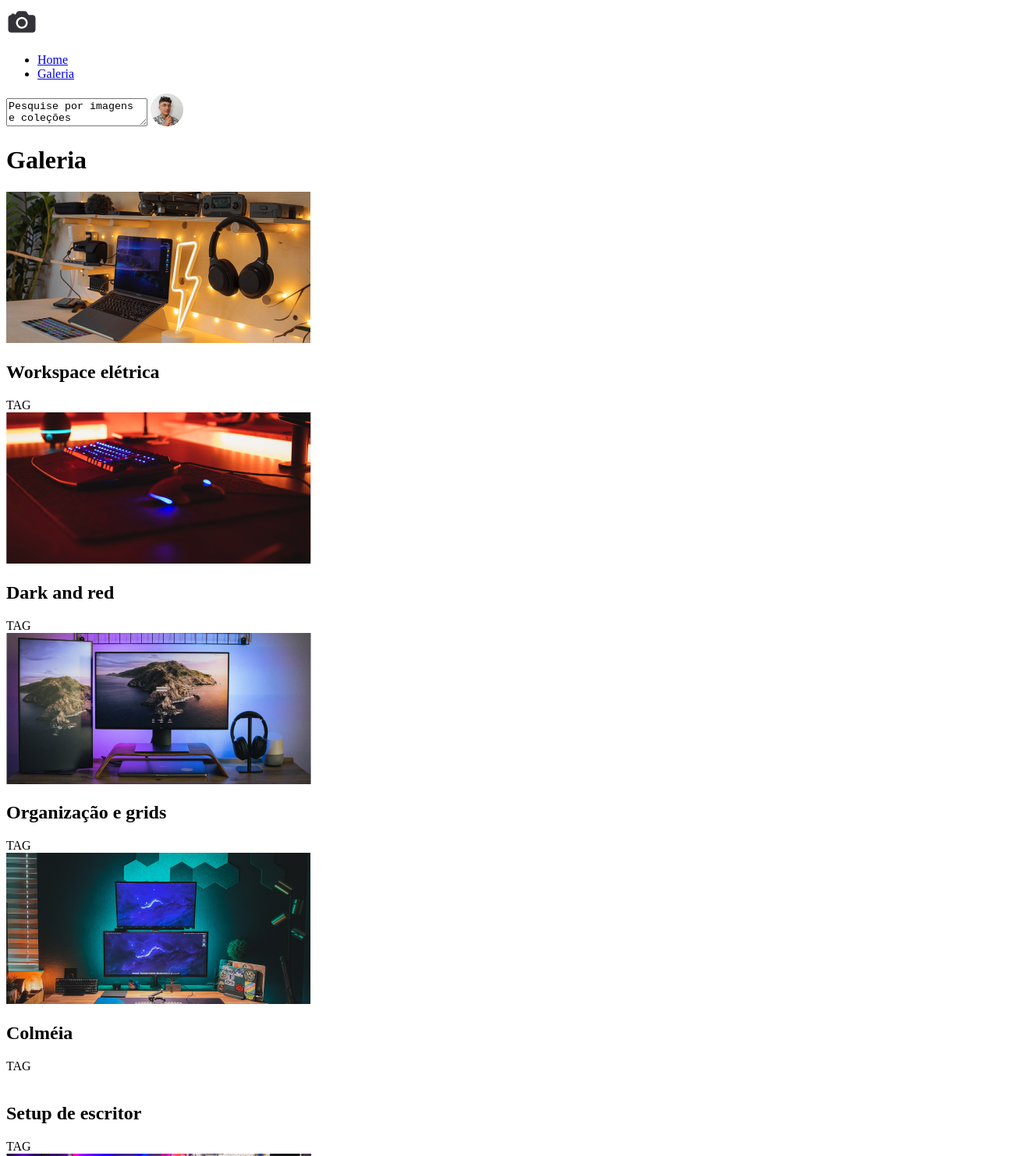
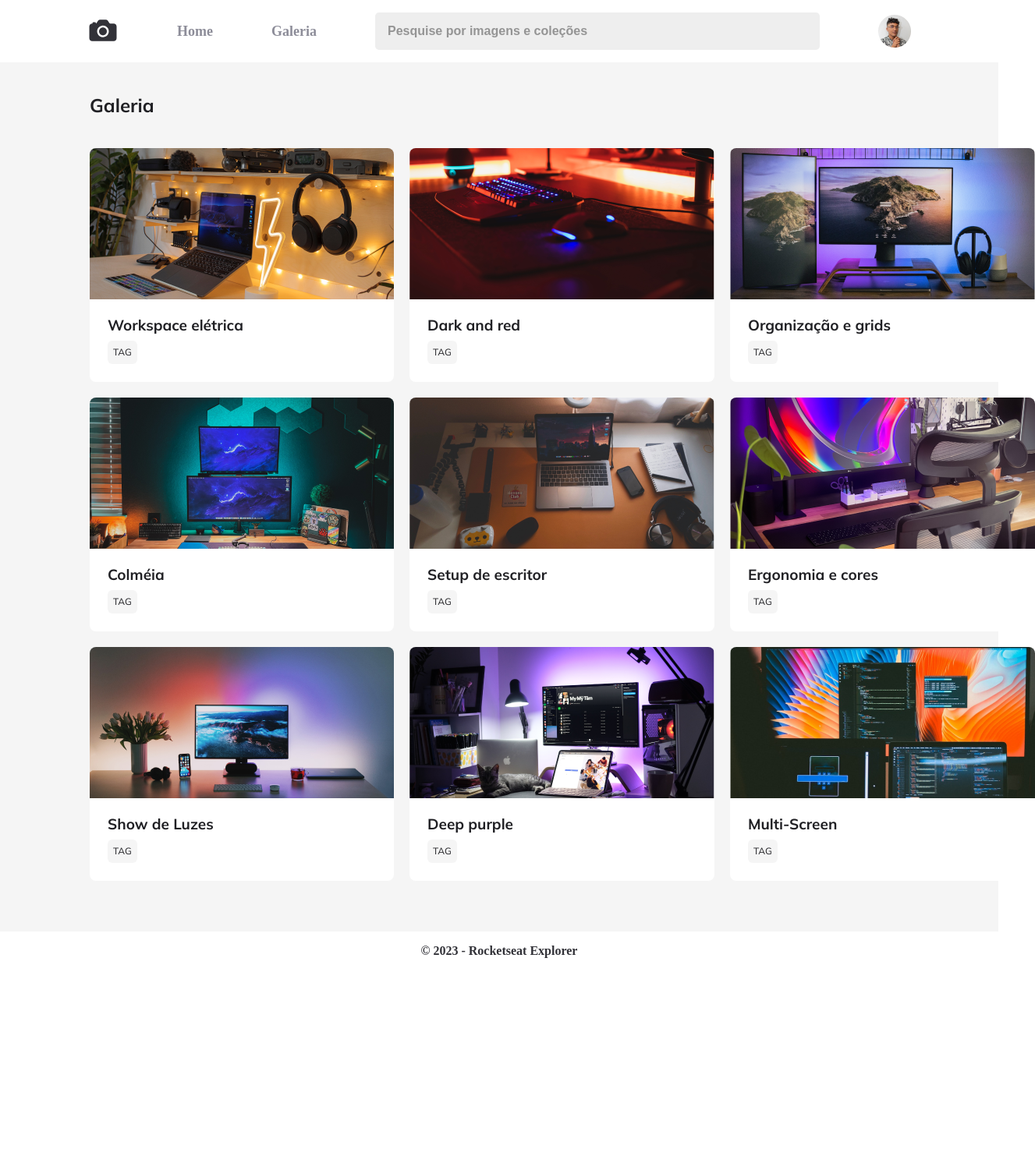
Before and after one commit to dev-gabriel-henrique/page-image-explorer-challenge, a plain HTML site: page index.html in a window 1280 px wide. Shown: the top 1483 px of the page at 78% size, 1327 px wide, since content can reach past the window. After the commit the page ends 1245 px from the top, so only its background shows below. Drawn offline with Linux system fonts and the light colour scheme.

Commit message:
project ended

```diff
--- a/index.html
+++ b/index.html
@@ -1,5 +1,6 @@
 <!DOCTYPE html>
 <html lang="pt-br">
+
 <head>
   <link rel="preconnect" href="https://fonts.googleapis.com" />
   <link rel="preconnect" href="https://fonts.gstatic.com" crossorigin />
@@ -7,18 +8,19 @@
   <meta charset="UTF-8" />
   <meta name="viewport" content="width=device-width, initial-scale=1.0" />
 
-    <link
-      href="https://fonts.googleapis.com/css2?family=Mulish:ital,wght@0,200..1000;1,200..1000&display=swap"
-      rel="stylesheet"
-    />
+  <link href="https://fonts.googleapis.com/css2?family=Mulish:ital,wght@0,200..1000;1,200..1000&display=swap"
+    rel="stylesheet" />
 
   <title>Page Images</title>
 
   <link rel="stylesheet" href="style.css" />
 </head>
+
 <body>
   <header>
+    <a href="#">
       <img src="./Assets/camera.svg" alt="imagem de uma camera preta">
+    </a>
 
     <ul>
       <li>
@@ -30,81 +32,145 @@
       </li>
     </ul>
 
-      <textarea name="event-search" id="event-search">Pesquise por imagens e coleções</textarea>
+    <input type="search" name="event-search" id="event-search" placeholder="Pesquise por imagens e coleções" size="50">
 
     <img src="./Assets/Jojo.png" alt="Imagem de um homem em formato de perfil">
   </header>
 
-    <main>
+  <div class="page">
+
     <h1>Galeria</h1>
 
-      <div class="Frames">
+    <main>
+
+      <div class="frames">
+        <a href="#">
           <img src="./Assets/image-1.png" alt="imagem de um local de trabalho">
 
+          <div class="description">
             <h2>Workspace elétrica</h2>
 
-        <div class="tag">TAG</div>
+            <p>TAG</p>
+
+          </div>
+        </a>
       </div>
 
-      <div class="Frames">
+      <div class="frames">
+        <a href="#">
           <img src="./Assets/image-2.png" alt="Imagem de um teclado e mouse com fundo vermelho">
+
+          <div class="description">
             <h2>Dark and red</h2>
 
-        <div class="tag">TAG</div>
+            <p>TAG</p>
+          </div>
+        </a>
       </div>
 
-      <div class="Frames">
+      <div class="frames">
+        <a href="#">
           <img src="./Assets/image-3.png" alt="Imagem de 2 monitores">
+
+          <div class="description">
+
             <h2>Organização e grids</h2>
 
-        <div class="tag">TAG</div>
+            <p>TAG</p>
+
+          </div>
+        </a>
       </div>
 
-      <div class="Frames">
+      <div class="frames">
+        <a href="#">
           <img src="./Assets/image-4.png" alt="2 monitores com fundo verde marinho">
+
+          <div class="description">
+
             <h2>Colméia</h2>
 
-        <div class="tag">TAG</div>
+            <p>TAG</p>
+
+          </div>
+        </a>
       </div>
 
-      <div class="Frames">
-        <img src="./Assets/image-5.pngnotebook numa area de trabalho" alt="">
+      <div class="frames">
+        <a href="#">
+          <img src="./Assets/image-5.png" alt="notebook em uma area de trabalho">
+
+          <div class="description">
+
             <h2>Setup de escritor</h2>
 
-        <div class="tag">TAG</div>
+            <p>TAG</p>
+
+          </div>
+        </a>
       </div>
 
-      <div class="Frames">
+      <div class="frames">
+        <a href="#">
           <img src="./Assets/image-6.png" alt="Área de trabalho ">
+
+          <div class="description">
+
             <h2>Ergonomia e cores</h2>
 
-        <div class="tag">TAG</div>
+            <p>TAG</p>
+          </div>
+        </a>
       </div>
 
-      <div class="Frames">
+      <div class="frames">
+        <a href="#">
           <img src="./Assets/image-7.png" alt="Imagem clean de 1 monitor com planta e outros objetos">
+
+          <div class="description">
+
             <h2>Show de Luzes</h2>
 
-        <div class="tag">TAG</div>
+            <p>TAG</p>
+
+          </div>
+        </a>
       </div>
 
-      <div class="Frames">
+      <div class="frames">
+        <a href="#">
           <img src="./Assets/image-8.png" alt="Imagem de uma área de trabalho com fundo roxo">
+
+          <div class="description">
+
             <h2>Deep purple</h2>
 
-        <div class="tag">TAG</div>
+            <p>TAG</p>
+
+          </div>
+        </a>
       </div>
 
-      <div class="Frames">
+      <div class="frames">
+        <a href="#">
           <img src="./Assets/image-9.png" alt="Imagem com várias telas">
+
+          <div class="description">
+
             <h2>Multi-Screen</h2>
 
-        <div class="tag">TAG</div>
+            <p>TAG</p>
+          </div>
+          </a>
+      </div>
+
   </div>
   </main>
+  </div>
 
   <footer>
     <p>© 2023 - Rocketseat Explorer</p>
   </footer>
 </body>
+
 </html>
--- a/style.css
+++ b/style.css
@@ -0,0 +1,144 @@
+* {
+  margin: 0;
+  padding: 0;
+  box-sizing: border-box;
+}
+
+:root {
+  font-family: 'Mulish' sans-serif;
+  font-size: 62.5%;
+}
+
+.page {
+  background-color: #F5F5F5;
+  padding: 0 11.5rem 0;
+}
+
+header {
+  display: flex;
+  gap: 7.5rem;
+  align-items: center;
+
+  padding: 1.6rem 11.2rem;
+  background-color: white;
+}
+
+header ul {
+  list-style: none;
+  text-decoration: none;
+
+  display: flex;
+  flex-direction: row;
+  gap: 7.5rem;
+}
+
+header ul li a {
+  color: #8D8D99;
+  font-size: 1.8rem;
+  font-weight: 700;
+  line-height: 160%;
+
+  text-decoration: none;
+
+}
+
+header ul li a:hover {
+  color: #202024;
+  font-weight: 700;
+  font-size: 1.9rem;
+}
+
+input {
+  width: 71.8rem;
+  height: 4.8rem;
+  padding-left: 1.6rem;
+  background-color: #EEEEEE;
+  border:none;
+  border-radius: 5px;
+}
+
+#event-search {
+  font-family: 'Mulish' sans-serif;
+  color: #3D3D3D;
+  font-size: 1.6rem;
+  font-weight: 600;
+  line-height: 100%;
+}
+
+input::placeholder {
+  width: 71.8rem;
+  font-size: 1.6rem;
+  font-weight: 600;
+  line-height: 100%;
+  color: #3D3D3D;
+  opacity: 0.5;
+}
+
+h1 {
+  font-family: 'Mulish', sans-serif;
+  font-size: 2.4rem;
+  font-weight: 700;
+  line-height: 160%;
+  color: #202024;
+  padding-block: 3.6rem;
+}
+
+main {
+  display: grid;
+  grid-template-columns: repeat(3, 1fr);
+  gap: 2rem;
+  padding-bottom: 6.5rem;
+}
+
+.frames {
+  background-color: white;
+  border-radius: .8rem;
+}
+
+.frames a {
+  text-decoration: none;
+}
+
+.frames a:hover {
+  background-color: black;
+}
+
+.frames img {
+  border-radius: .8rem .8rem 0 0;
+}
+
+.description {
+  padding: 2.3rem;
+  font-family: 'Mulish', sans-serif;
+  color: #202024;
+  line-height: 160%;
+}
+
+.description h2 {
+  font-size: 1.9rem;
+  font-weight: 700;
+  margin-bottom: 1.2rem;
+}
+
+.description p {
+  background-color: #F5F5F5;
+  border-radius: 6px;
+  padding: 0.7rem;
+
+  width: 3.8rem;
+
+  font-size: 1.2rem;
+}
+
+footer {
+  text-align: center;
+  padding: 16px;
+
+  color: #323238;
+  font-weight: 600;
+  font-size: 1.6rem;
+}
+
+footer p {
+  text-decoration: none;
+}
```
Lines whose indentation alone changed are shown as unchanged.
